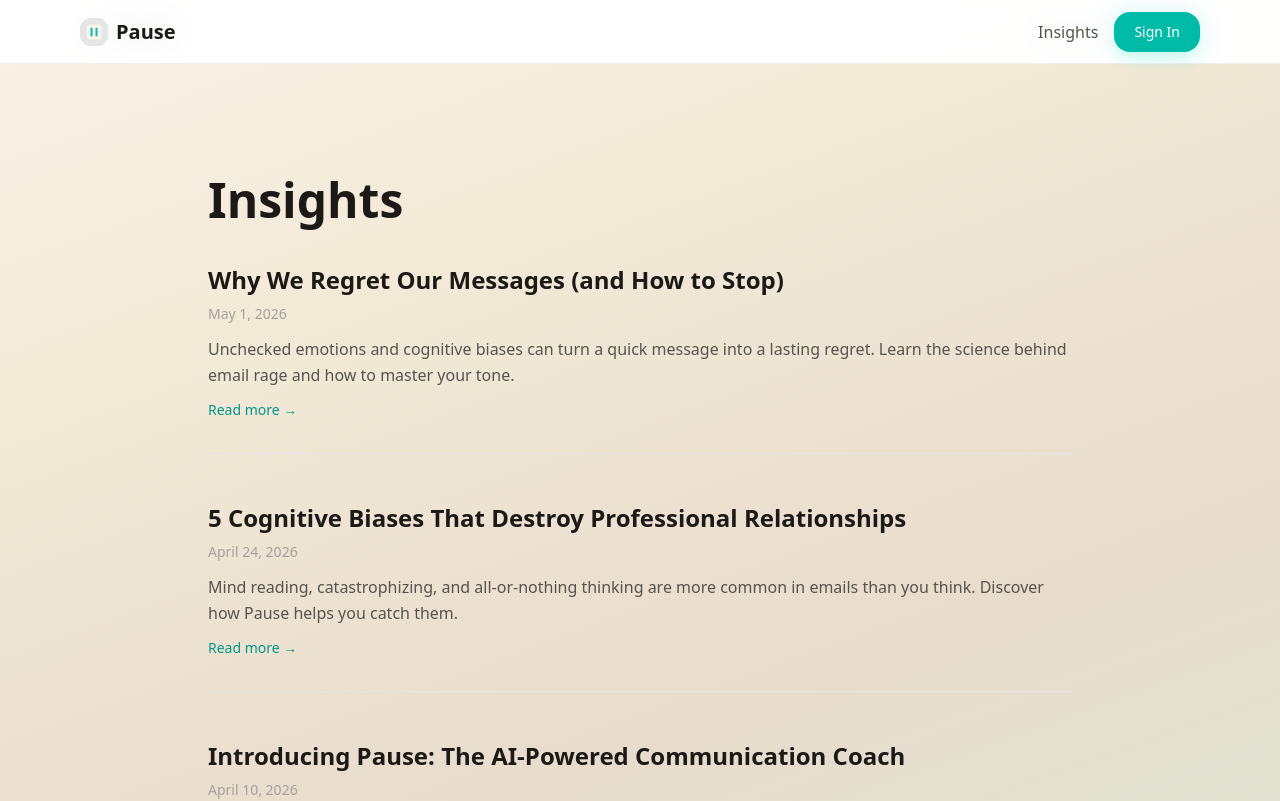
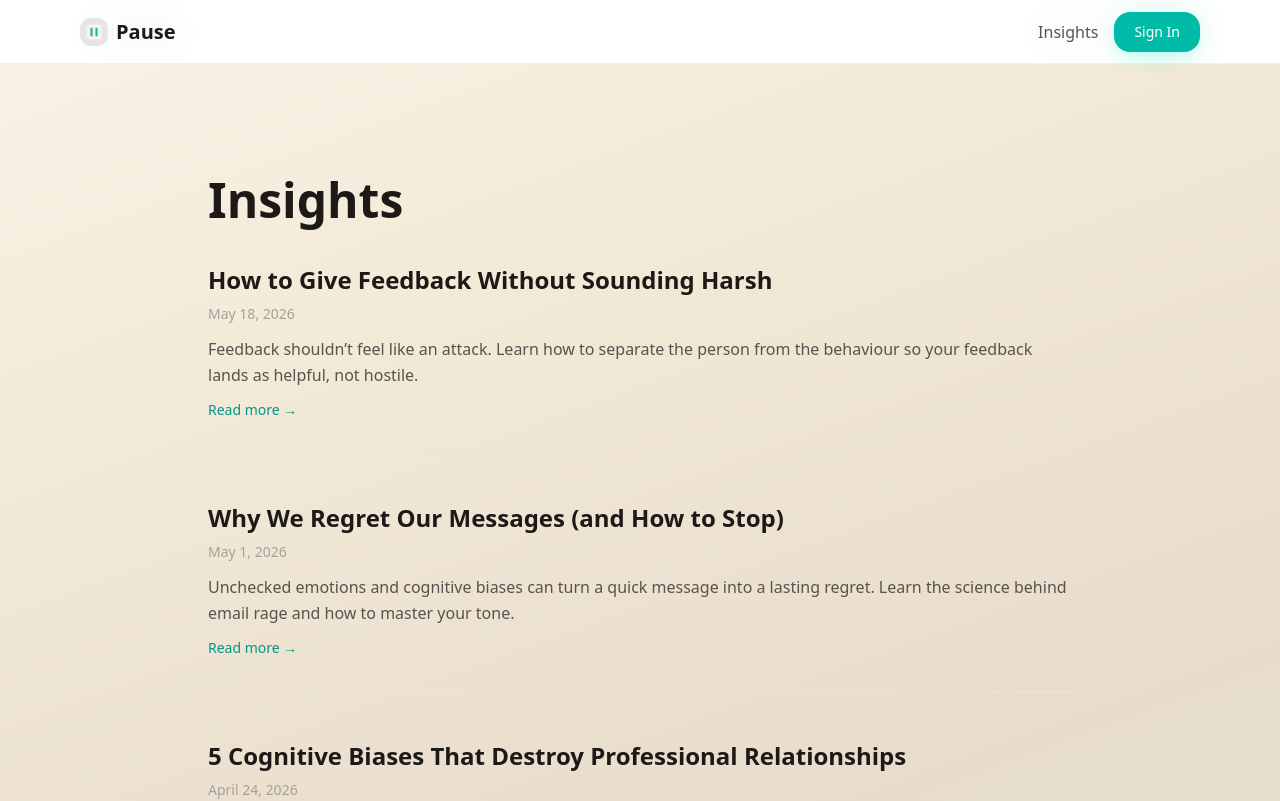
Before and after one commit to CosmasCold/pause-app, a Next.js app: page /blog in a window 1280 px wide. Shown: the top 801 px of the page. Built offline with nearby package versions, Linux system fonts and the light colour scheme; no server answers; a web font is replaced by a local one.

Commit message:
Ensure new feedback article is in the blog listing

```diff
--- a/app/blog/page.tsx
+++ b/app/blog/page.tsx
@@ -16,6 +16,13 @@ export const metadata: Metadata = {
 };
 
 const posts = [
+  {
+    slug: 'how-to-give-feedback-without-sounding-harsh',
+    title: 'How to Give Feedback Without Sounding Harsh',
+    excerpt:
+      'Feedback shouldn’t feel like an attack. Learn how to separate the person from the behaviour so your feedback lands as helpful, not hostile.',
+    date: '2026-05-18',
+  },
   {
     slug: 'why-we-regret-our-messages',
     title: 'Why We Regret Our Messages (and How to Stop)',
```
